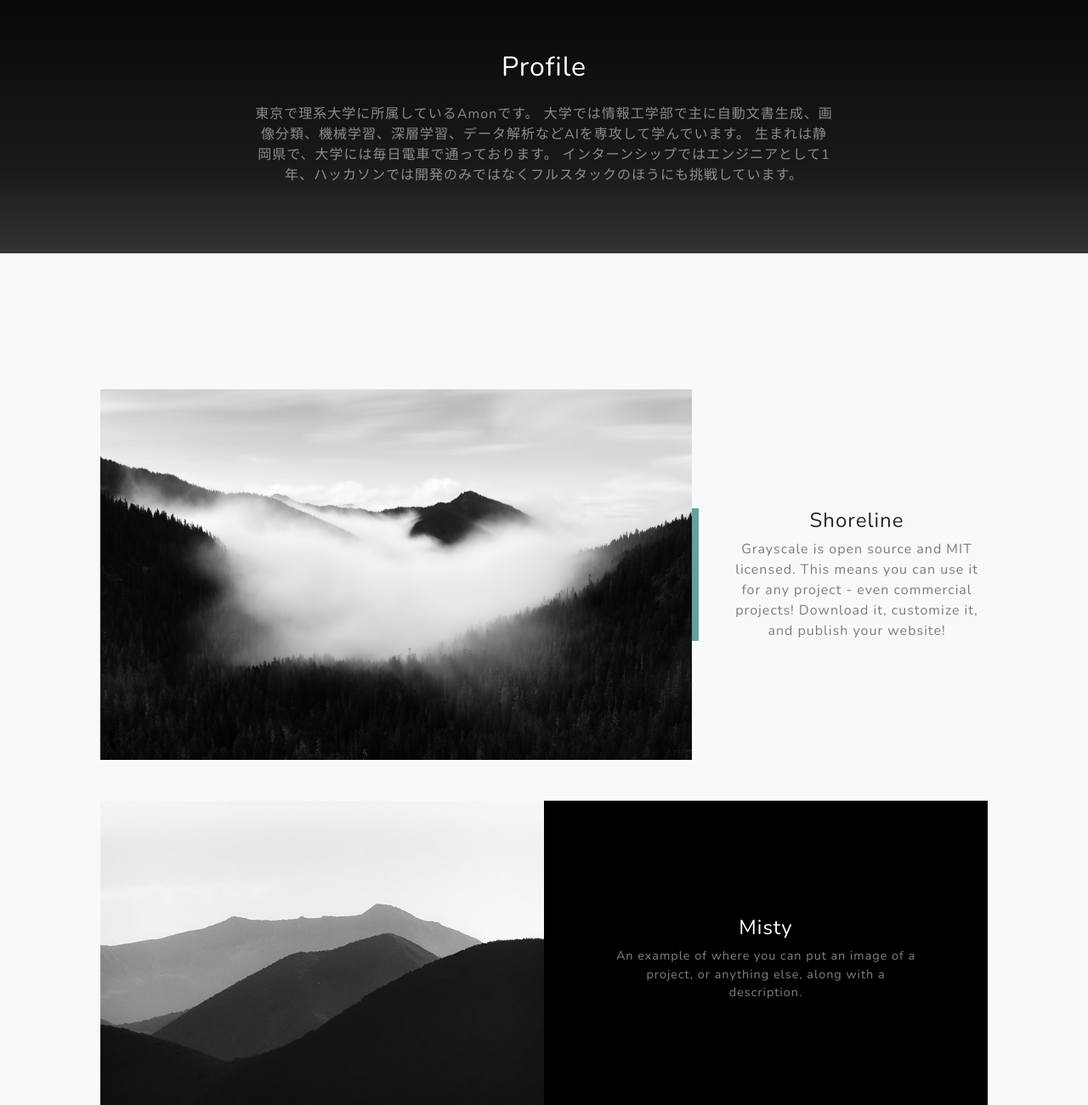
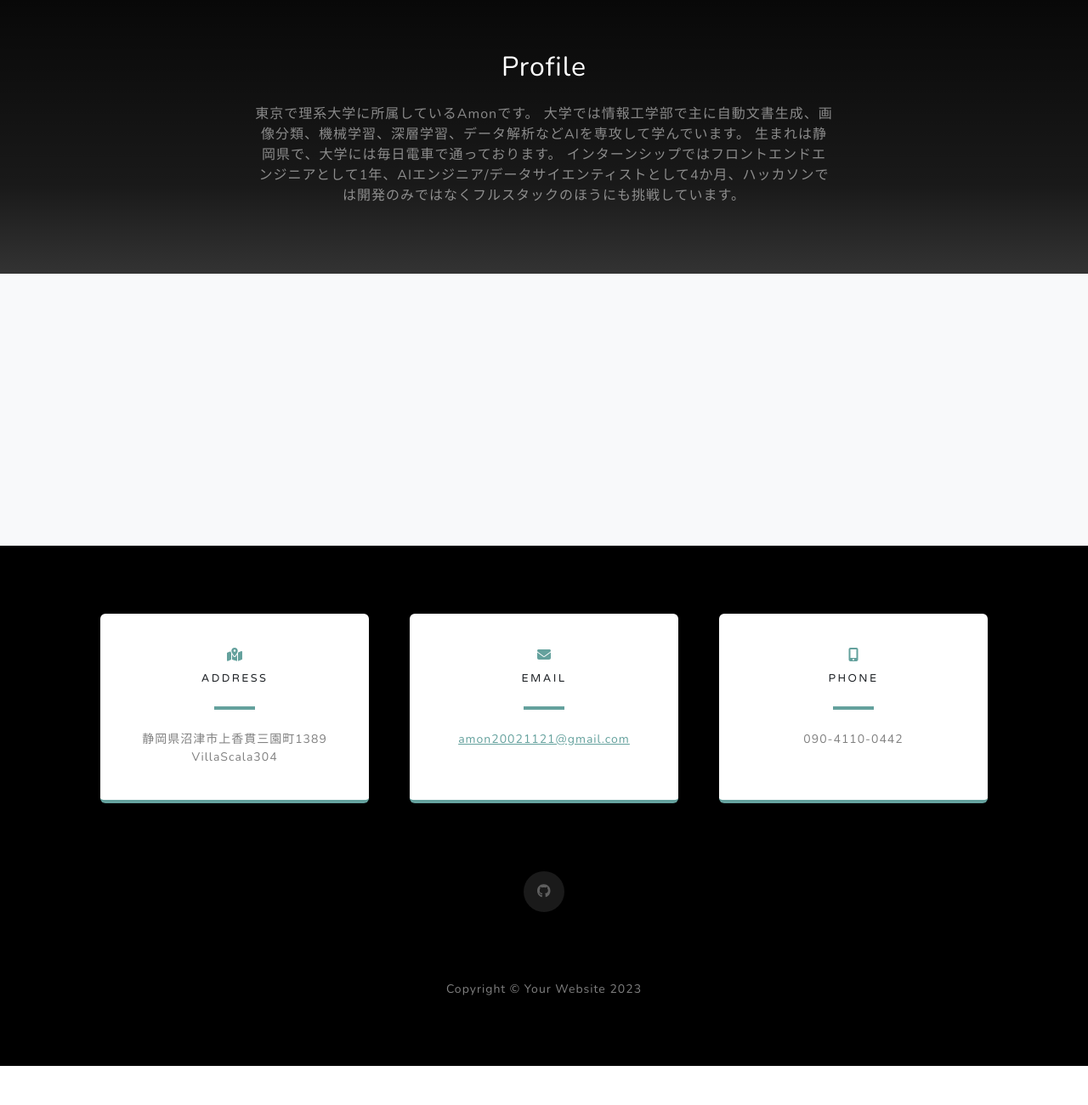
Before and after one commit to honekiti/honekiti.github.io, a plain HTML site: page index.html in a window 1280 px wide. Shown: the part 900-2200 px from the top of the page at 85% size. After the commit the page ends 2154 px from the top, so only its background shows below. Drawn offline with nearby package versions, Linux system fonts and the light colour scheme.

Commit message:
project カスタム

```diff
--- a/index.html
+++ b/index.html
@@ -19,7 +19,7 @@
         <!-- Navigation-->
         <nav class="navbar navbar-expand-lg navbar-light fixed-top" id="mainNav">
             <div class="container px-4 px-lg-5">
-                <a class="navbar-brand" href="#page-top">Start Bootstrap</a>
+                <a class="navbar-brand" href="#page-top">portforio</a>
                 <button class="navbar-toggler navbar-toggler-right" type="button" data-bs-toggle="collapse" data-bs-target="#navbarResponsive" aria-controls="navbarResponsive" aria-expanded="false" aria-label="Toggle navigation">
                     Menu
                     <i class="fas fa-bars"></i>
@@ -56,7 +56,7 @@
                             大学では情報工学部で主に自動文書生成、画像分類、機械学習、深層学習、データ解析などAIを専攻して学んでいます。
                             生まれは静岡県で、大学には毎日電車で通っております。
 
-                            インターンシップではエンジニアとして1年、ハッカソンでは開発のみではなくフルスタックのほうにも挑戦しています。
+                            インターンシップではフロントエンドエンジニアとして1年、AIエンジニア/データサイエンティストとして4か月、ハッカソンでは開発のみではなくフルスタックのほうにも挑戦しています。
                         </p>
                     </div>
                 </div>
@@ -65,9 +65,9 @@
         </section>
         <!-- Projects-->
         <section class="projects-section bg-light" id="projects">
-            <div class="container px-4 px-lg-5">
+            <!-- <div class="container px-4 px-lg-5"> -->
                 <!-- Featured Project Row-->
-                <div class="row gx-0 mb-4 mb-lg-5 align-items-center">
+                <!-- <div class="row gx-0 mb-4 mb-lg-5 align-items-center">
                     <div class="col-xl-8 col-lg-7"><img class="img-fluid mb-3 mb-lg-0" src="assets/img/bg-masthead.jpg" alt="..." /></div>
                     <div class="col-xl-4 col-lg-5">
                         <div class="featured-text text-center text-lg-left">
@@ -75,9 +75,9 @@
                             <p class="text-black-50 mb-0">Grayscale is open source and MIT licensed. This means you can use it for any project - even commercial projects! Download it, customize it, and publish your website!</p>
                         </div>
                     </div>
-                </div>
+                </div> -->
                 <!-- Project One Row-->
-                <div class="row gx-0 mb-5 mb-lg-0 justify-content-center">
+                <!-- <div class="row gx-0 mb-5 mb-lg-0 justify-content-center">
                     <div class="col-lg-6"><img class="img-fluid" src="assets/img/demo-image-01.jpg" alt="..." /></div>
                     <div class="col-lg-6">
                         <div class="bg-black text-center h-100 project">
@@ -89,9 +89,9 @@
                             </div>
                         </div>
                     </div>
-                </div>
+                </div> -->
                 <!-- Project Two Row-->
-                <div class="row gx-0 justify-content-center">
+                <!-- <div class="row gx-0 justify-content-center">
                     <div class="col-lg-6"><img class="img-fluid" src="assets/img/demo-image-02.jpg" alt="..." /></div>
                     <div class="col-lg-6 order-lg-first">
                         <div class="bg-black text-center h-100 project">
@@ -104,7 +104,7 @@
                         </div>
                     </div>
                 </div>
-            </div>
+            </div> -->
         </section>
         <!-- Signup-->
         <!-- <section class="signup-section" id="signup">
```
